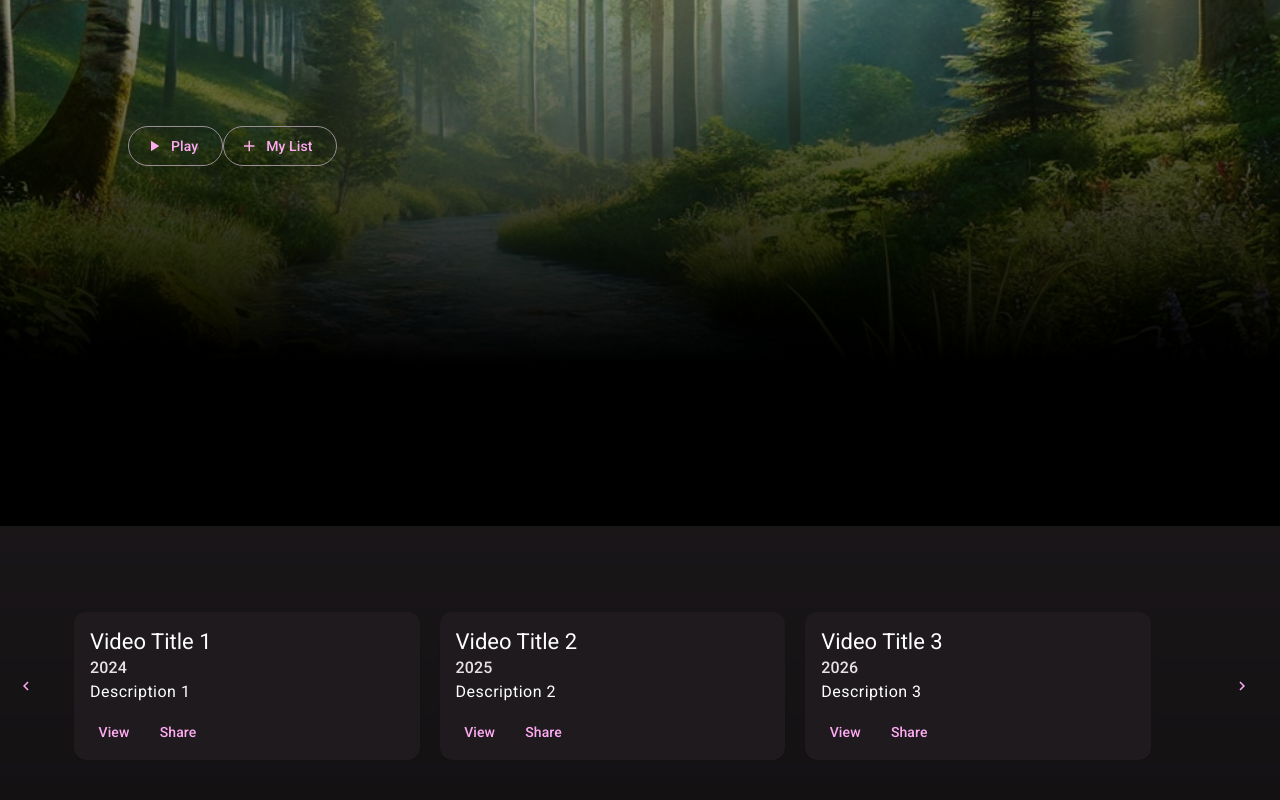
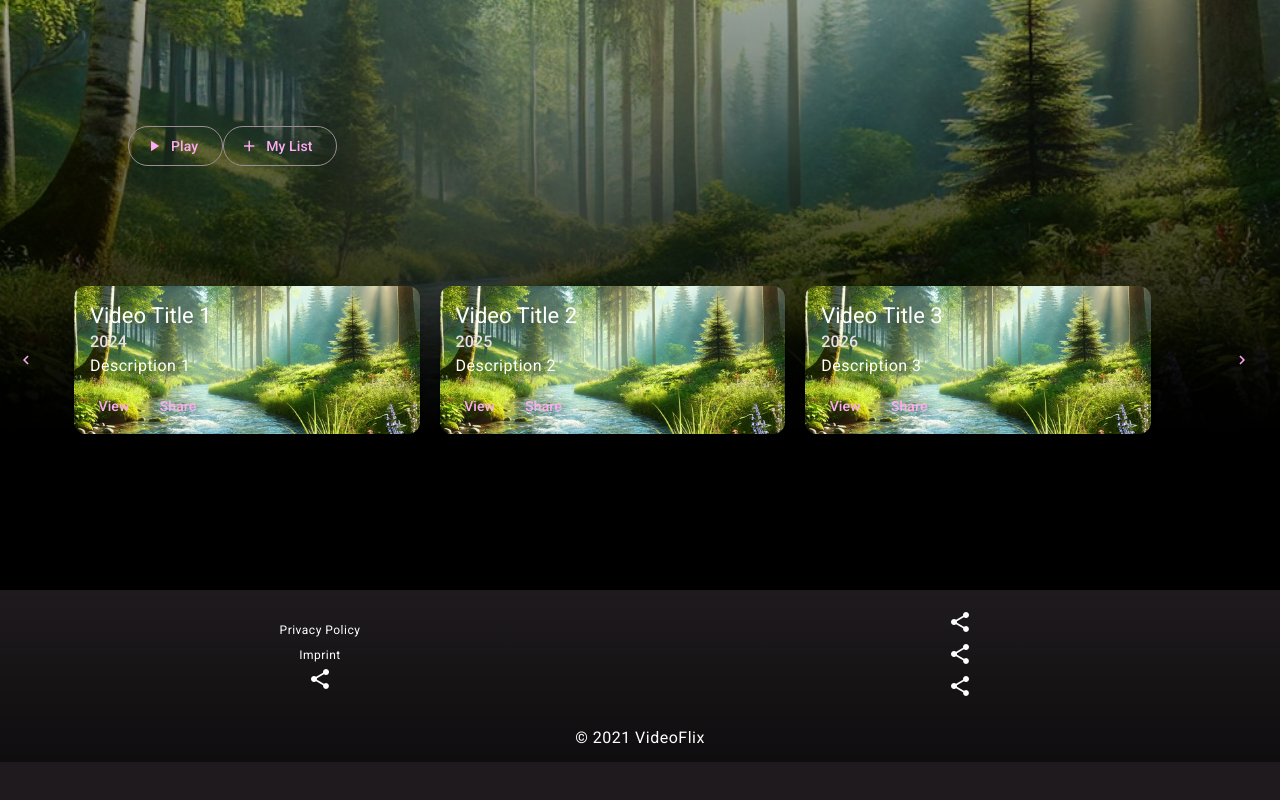
Before and after one commit to AlexejHein/VideoFlix, an Angular app: page /home in a window 1280 px wide. Shown: the part 274-1074 px from the top of the page. After the commit the page ends 1036 px from the top, so only its background shows below. Built offline with nearby package versions, Linux system fonts and the light colour scheme.

Commit message:
first commit

```diff
--- a/src/app/app.component.scss
+++ b/src/app/app.component.scss
@@ -1,5 +1,4 @@
 mat-toolbar {
-  position: fixed;
   background: linear-gradient(to bottom, rgba(129, 0, 129, 1) 0%, rgba(129, 0, 129, 0.5) 100%);
   display: flex;
   justify-content: space-between;
--- a/src/app/app.routes.ts
+++ b/src/app/app.routes.ts
@@ -3,10 +3,14 @@ import {LoginComponent} from "./login/login.component";
 import {RegisterComponent} from "./register/register.component";
 import {HomeComponent} from "./home/home.component";
 import {ForgotComponent} from "./forgot/forgot.component";
+import {ImprintComponent} from "./imprint/imprint.component";
+import {PrivacyPolicyComponent} from "./privacy-policy/privacy-policy.component";
 
 export const routes: Routes = [
   { path: 'login', component: LoginComponent },
   { path: 'register', component: RegisterComponent },
   { path: 'home', component: HomeComponent },
   { path: 'forgot', component: ForgotComponent },
+  { path: 'imprint', component: ImprintComponent },
+  { path: 'privacy-policy', component: PrivacyPolicyComponent },
 ];
--- /dev/null
+++ b/src/app/footer/footer.component.html
@@ -0,0 +1,43 @@
+<div class="content">
+  <div class="footer">
+    <div class="footer-content">
+      <div class="footer-content-left">
+        <div class="footer-content-left-item">
+          <a routerLink="/privacy-policy">
+            Privacy Policy
+          </a>
+        </div>
+        <div class="footer-content-left-item">
+          <a routerLink="/imprint">
+            Imprint
+          </a>
+        </div>
+        <div class="footer-content-left-item">
+          <a href="https://www.twitter.com/">
+            <mat-icon>share</mat-icon>
+          </a>
+        </div>
+      </div>
+      <div class="footer-content-right">
+        <div class="footer-content-right-item">
+          <a href="https://www.netflix.com/">
+            <mat-icon>share</mat-icon>
+          </a>
+        </div>
+        <div class="footer-content-right-item">
+          <a href="https://www.primevideo.com/">
+            <mat-icon>share</mat-icon>
+          </a>
+        </div>
+        <div class="footer-content-right-item">
+          <a href="https://www.hulu.com/">
+            <mat-icon>share</mat-icon>
+          </a>
+        </div>
+      </div>
+    </div>
+    <div class="footer-bottom">
+      <p>© 2021 VideoFlix</p>
+    </div>
+  </div>
+</div>
--- /dev/null
+++ b/src/app/footer/footer.component.scss
@@ -0,0 +1,41 @@
+.content{
+  width: 100vw;
+  display: flex;
+  justify-content: center;
+  align-items: center;
+  background: linear-gradient(to bottom, rgba(255, 255, 255, 0) 0%, rgba(0, 0, 0, 0.5) 100%);
+  overflow: hidden;
+  .footer {
+    width: 100%;
+    display: flex;
+    flex-direction: column;
+    justify-content: center;
+    align-items: center;
+  }
+  a{
+    font-size: 12px;
+    color: white;
+    text-decoration: none;
+  }
+  .footer-content{
+    display: flex;
+    justify-content: center;
+    align-items: center;
+    width: 100%;
+    padding: 20px;
+  }
+  .footer-content-left{
+    display: flex;
+    flex-direction: column;
+    justify-content: center;
+    align-items: center;
+    width: 50%;
+  }
+  .footer-content-right{
+    display: flex;
+    flex-direction: column;
+    justify-content: center;
+    align-items: center;
+    width: 50%;
+  }
+}
--- a/src/app/home/home.component.html
+++ b/src/app/home/home.component.html
@@ -4,4 +4,7 @@
   <button mat-stroked-button><mat-icon>add</mat-icon> My List</button>
   </div>
   <app-video></app-video>
+
 </div>
+
+<app-footer></app-footer>
--- a/src/app/home/home.component.scss
+++ b/src/app/home/home.component.scss
@@ -14,4 +14,5 @@
     position: absolute;
     top: 70%;
   }
+
 }
--- a/src/app/home/home.component.ts
+++ b/src/app/home/home.component.ts
@@ -1,7 +1,8 @@
 import { Component } from '@angular/core';
-import {MatIcon} from "@angular/material/icon";
+import {MatIcon, MatIconModule} from "@angular/material/icon";
 import {MatButton} from "@angular/material/button";
 import {VideoComponent} from "../video/video.component";
+import {FooterComponent} from "../footer/footer.component";
 
 @Component({
   selector: 'app-home',
@@ -9,7 +10,8 @@ import {VideoComponent} from "../video/video.component";
   imports: [
     MatIcon,
     MatButton,
-    VideoComponent
+    VideoComponent,
+    FooterComponent
   ],
   templateUrl: './home.component.html',
   styleUrl: './home.component.scss'
--- a/src/app/video/video.component.html
+++ b/src/app/video/video.component.html
@@ -22,5 +22,4 @@
       <mat-icon>chevron_right</mat-icon>
     </button>
   </div>
-
 </div>
--- a/src/app/video/video.component.scss
+++ b/src/app/video/video.component.scss
@@ -1,10 +1,10 @@
 .content {
   width: 100vw;
-  height: 100vh;
   display: flex;
   justify-content: center;
-  align-items: center;
+  align-items: flex-start;
   background: linear-gradient(to bottom, rgba(255, 255, 255, 0) 0%, rgba(0, 0, 0, 0.5) 100%);
+  overflow: hidden;
 }
 
 .slider-container {
@@ -22,7 +22,10 @@
 }
 
 mat-card {
-  flex: 0 0 30%; /* 3 cards per view */
-  max-width: 30%;
+  background-image: url("../../assats/videoBg.webp");
+  background-size: cover;
+  background-repeat: no-repeat;
+  background-position: center;
+  flex: 0 0 30%;
   margin: 0 10px;
 }
```
Also changed, not shown: src/app/footer/footer.component.ts (added, +17 -0 lines), 1 other file (tests, documents, lock files or other folders).
